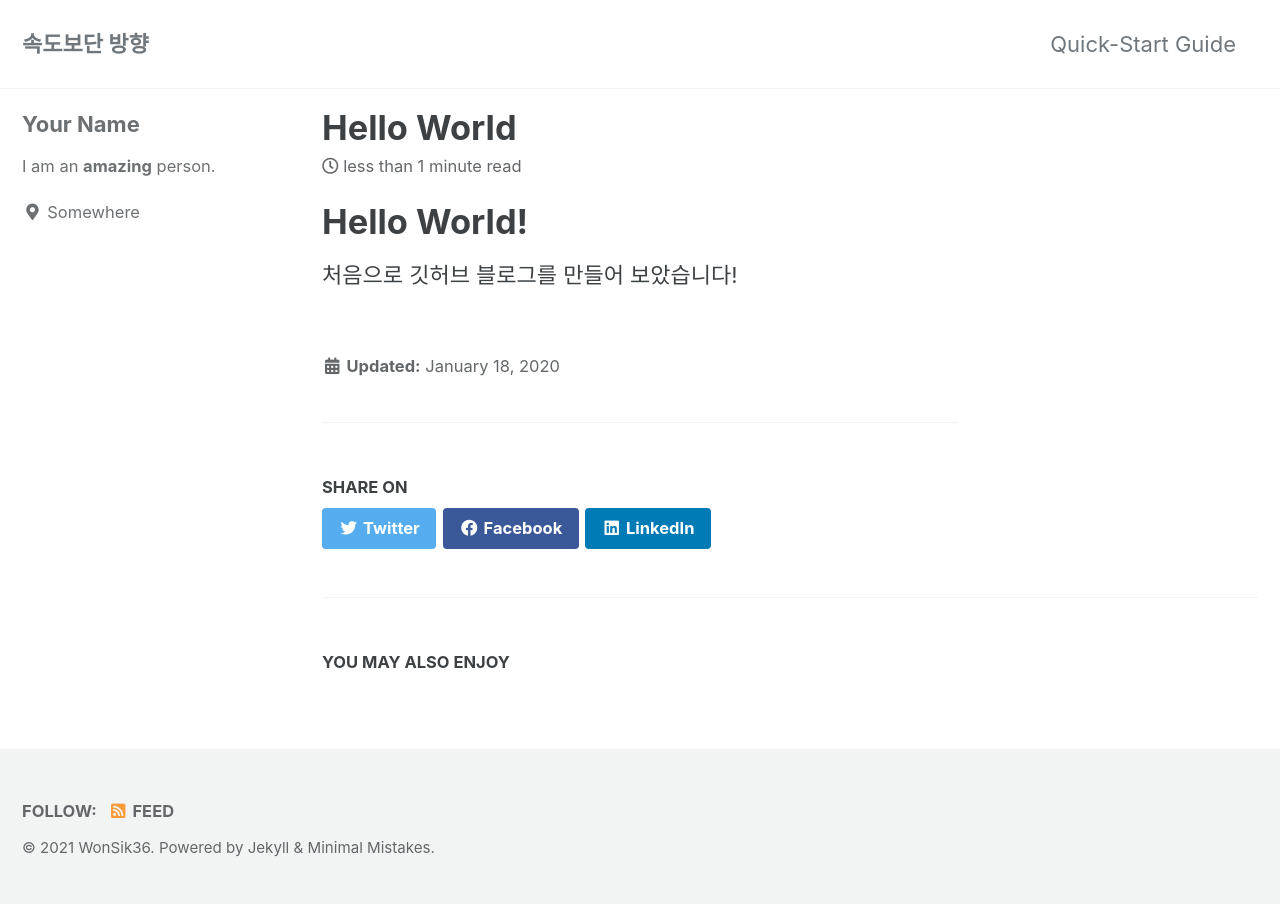
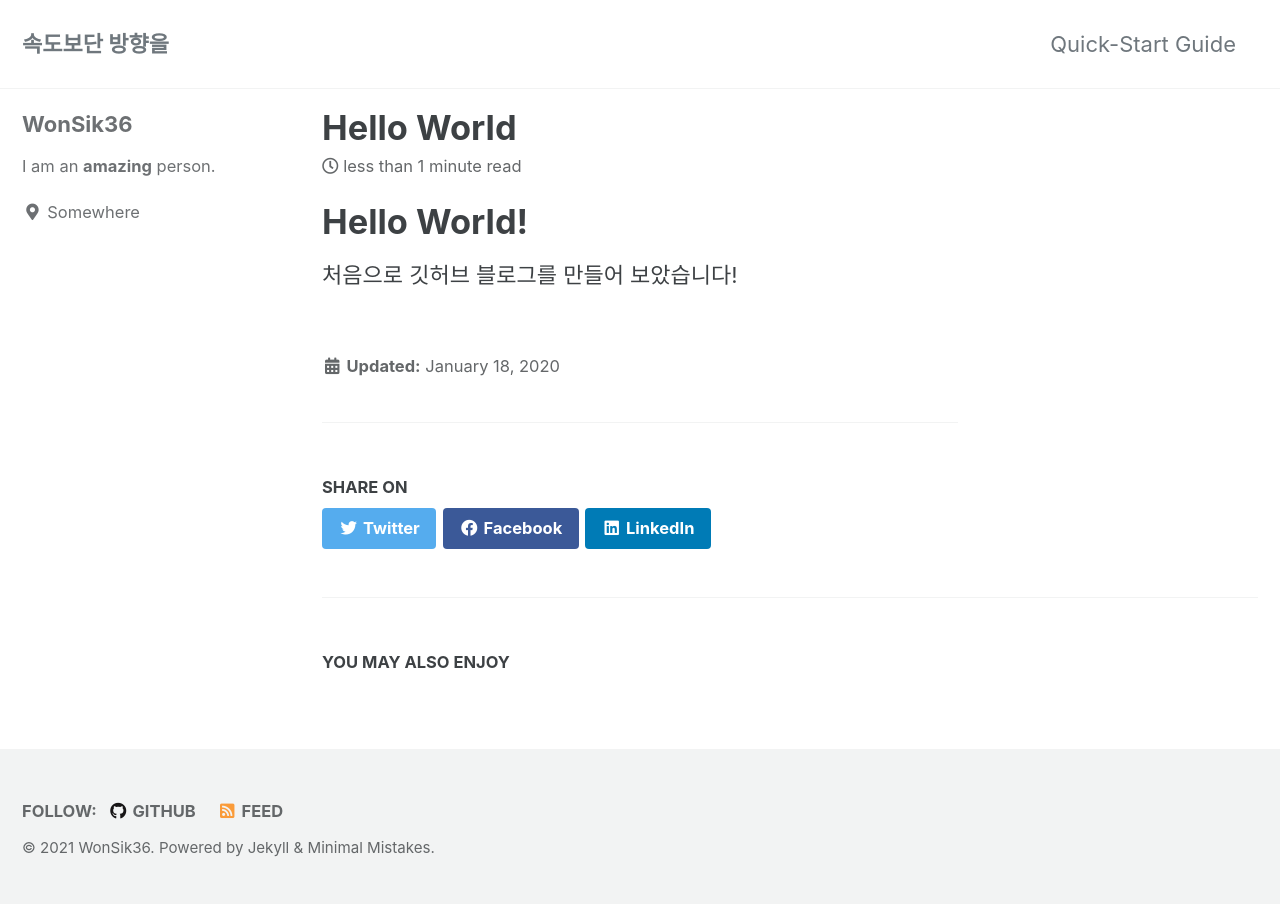
Before and after one commit to WonSik36/WonSik36.github.io, a Jekyll site: the page built from _posts/2020-01-18-hello-world.md, in a window 1280 px wide. Built offline with Jekyll 4.4.1, drawn with Linux system fonts in a browser that asks for light colours; cached includes are drawn as plain includes.

Commit message:
Update config

```diff
--- a/_config.yml
+++ b/_config.yml
@@ -16,7 +16,7 @@ minimal_mistakes_skin    : "default" # "air", "aqua", "contrast", "dark", "dirt"
 
 # Site Settings
 locale                   : "en-US"
-title                    : "속도보단 방향"
+title                    : "속도보단 방향을"
 title_separator          : "-"
 subtitle                 : # site tagline that appears below site title in masthead
 name                     : "WonSik36"
@@ -93,7 +93,7 @@ analytics:
 
 # Site Author
 author:
-  name             : "Your Name"
+  name             : "WonSik36"
   avatar           : # path of avatar image, e.g. "/assets/images/bio-photo.jpg"
   bio              : "I am an **amazing** person."
   location         : "Somewhere"
@@ -129,7 +129,7 @@ footer:
       # url:
     - label: "GitHub"
       icon: "fab fa-fw fa-github"
-      # url:
+      url: "https://github.com/WonSik36"
     - label: "GitLab"
       icon: "fab fa-fw fa-gitlab"
       # url:
```
